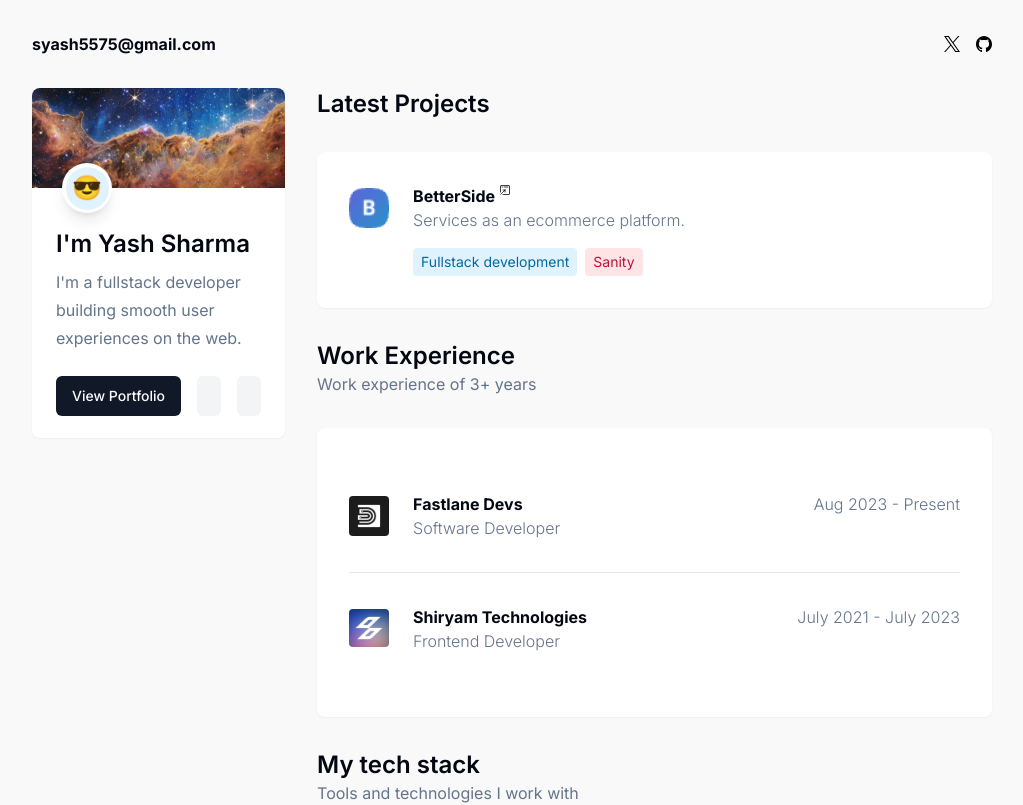
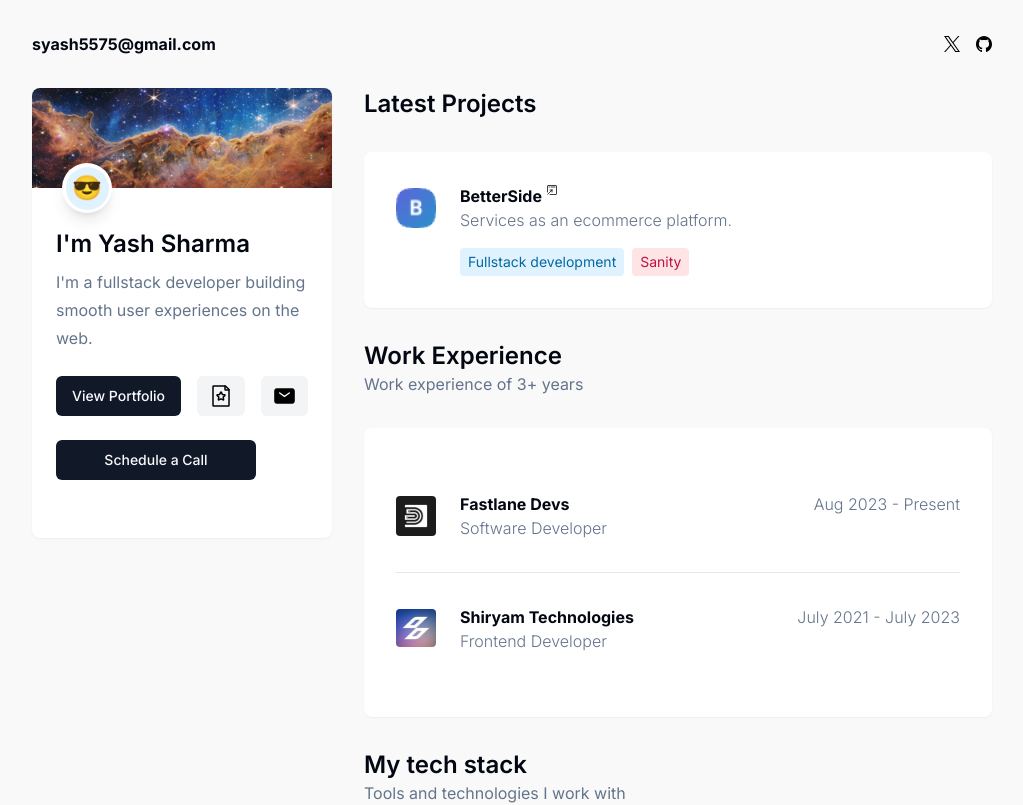
Before and after one commit to yashsharma999/personal-website, a Next.js app: page / in a window 1280 px wide. Shown: the top 805 px of the page, without its empty margins (128-1151 px from the left). Built offline with nearby package versions, Linux system fonts and the light colour scheme.

Commit message:
feat: link cal and papermark

```diff
--- a/app/page.js
+++ b/app/page.js
@@ -15,7 +15,7 @@ export default function Home() {
         <Projects />
         <WorkExp />
         <TechStack />
-        <Articles />
+        {/* <Articles /> */}
       </div>
     </section>
   );
--- a/components/ProfileCard.jsx
+++ b/components/ProfileCard.jsx
@@ -14,7 +14,7 @@ import Link from 'next/link';
 export default function ProfileCard() {
   return (
     <div
-      className='lg:sticky lg:top-4 shadow-sm w-full lg:w-[300px] max-h-[350px] bg-white rounded-lg'
+      className='lg:sticky lg:top-4 shadow-sm w-full lg:w-[300px] max-h-[450px] bg-white rounded-lg'
       id='profile_card'
     >
       <div className='relative w-full h-[100px] mb-8'>
@@ -36,33 +36,28 @@ export default function ProfileCard() {
         </h2>
         <div className='flex gap-4 my-4'>
           <Button>View Portfolio</Button>
-          <TooltipProvider>
-            <Tooltip>
-              <TooltipTrigger asChild>
           <Button variant='secondary' className='px-3'>
+            <Link
+              target={'_blank'}
+              href={'https://www.papermark.io/view/clx965qg80002btubw9isd9dg'}
+            >
               <Image src={download} height={30} width={30} alt='download' />
+            </Link>
           </Button>
-              </TooltipTrigger>
-              <TooltipContent>
-                <p>Download Resume</p>
-              </TooltipContent>
-            </Tooltip>
-          </TooltipProvider>
-          <TooltipProvider>
-            <Tooltip>
-              <TooltipTrigger asChild>
           <Button variant='secondary' className='px-3'>
             <Link href={'contact'}>
               <Image src={mail} height={30} width={30} alt='contact' />
             </Link>
           </Button>
-              </TooltipTrigger>
-              <TooltipContent>
-                <p>Contact Me</p>
-              </TooltipContent>
-            </Tooltip>
-          </TooltipProvider>
         </div>
+        <Button className='max-w-[200px]'>
+          <Link
+            href={'https://cal.com/yash-sharma-dzuol1/15min'}
+            target='_blank'
+          >
+            Schedule a Call
+          </Link>
+        </Button>
       </div>
     </div>
   );
```
Also changed, not shown: assets/icons/download.svg. Lines whose indentation alone changed are shown as unchanged.
